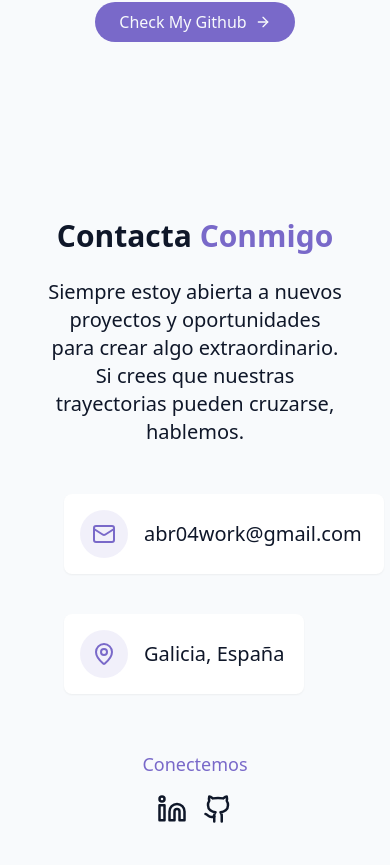
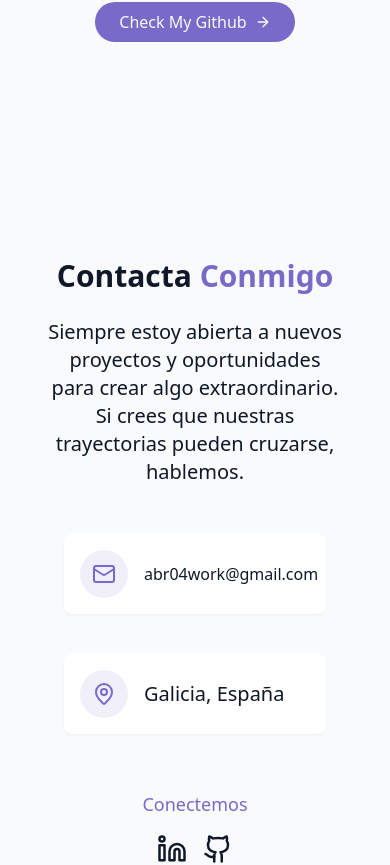
Before and after one commit to Bl4nc018/web-portfolio, a React (Vite) app: page / in a window 390 px wide. Shown: the part 6670-7535 px from the top of the page. Built offline with nearby package versions, Linux system fonts and the light colour scheme.

Commit message:
fix: improve responsive layout of contact cards

```diff
--- a/src/components/ContactSection.jsx
+++ b/src/components/ContactSection.jsx
@@ -3,7 +3,7 @@ import { Github, Linkedin, Mail, MapPin } from "lucide-react";
 export const ContactSection = () => {
 
     return (
-        <section id="contact" className="py-20 px-4 bg-secondary/30">
+        <section id="contact" className="py-30 px-4 bg-secondary/30">
             <div className="container mx-auto max-w-5xl">
                 <h2 className="text-3xl md:text-5xl font-bold mb-6 text-center">
                     Contacta <span className="text-primary"> Conmigo </span>
@@ -17,20 +17,20 @@ export const ContactSection = () => {
                         <div className="flex flex-col p-4 sm:flex-row justify-center gap-10">
 
                             {/* Email Card */}
-                            <div className="bg-card w-80 p-4 rounded-lg shadow-xs flex items-center space-x-4">
+                            <div className="bg-card w-auto p-4 rounded-lg shadow-xs flex items-center space-x-4">
                                 <div className="p-3 rounded-full bg-primary/10">
                                     <Mail className="h-6 w-6 text-primary" />
                                 </div>
                                 <a
                                     href="mailto:abr04work@gmail.com"
-                                    className="text-muted-foreground hover:text-primary transition-colors text-xl"
+                                    className="text-muted-foreground hover:text-primary transition-colors text-base sm:text-xl"
                                 >
                                     abr04work@gmail.com
                                 </a>
                             </div>
 
                             {/* Location Card */}
-                            <div className="bg-card w-60 p-4 rounded-lg shadow-xs flex items-center space-x-4">
+                            <div className="bg-card w-auto p-4 rounded-lg shadow-xs flex items-center space-x-4">
                                 <div className="p-3 rounded-full bg-primary/10">
                                     <MapPin className="h-6 w-6 text-primary" />
                                 </div>
```
